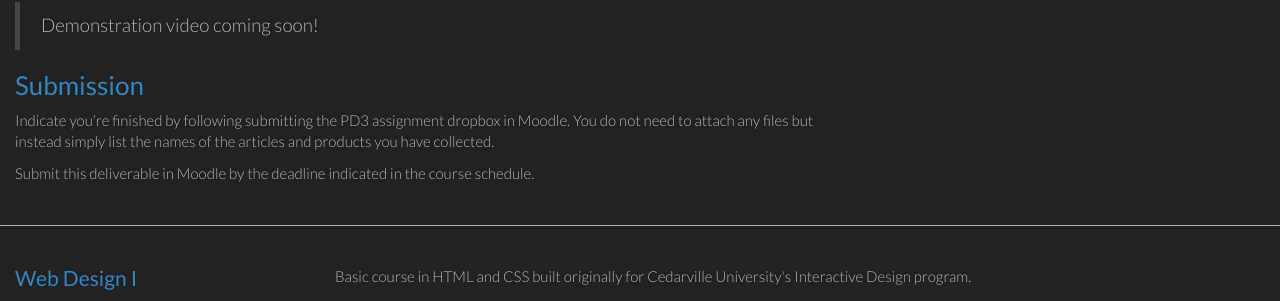
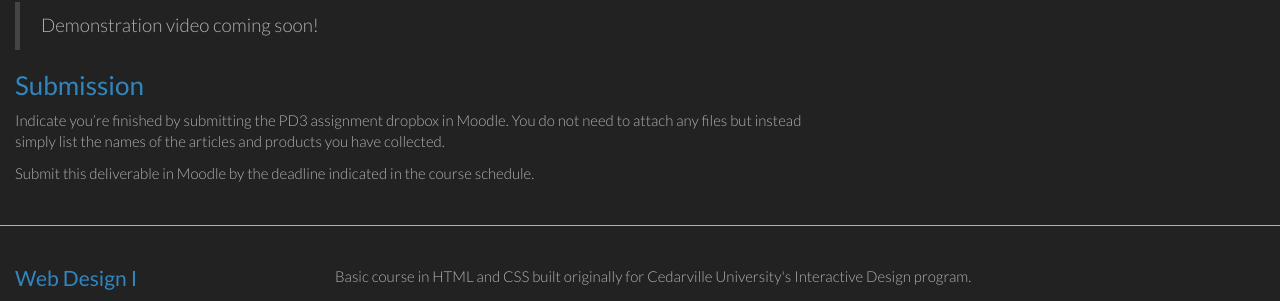
Before and after one commit to philschanely/course-web1, a Jekyll site: the page built from _activities/pd03.md, in a window 1280 px wide. Shown: the part 1181-1482 px from the top of the page. Built offline with Jekyll 4.4.1, drawn with Linux system fonts in a browser that asks for light colours.

Commit message:
Few fixes to content details and links.

```diff
--- a/_activities/pd03.md
+++ b/_activities/pd03.md
@@ -47,6 +47,6 @@
 
 ### Submission
 
-Indicate you’re finished by following submitting the PD3 assignment dropbox in Moodle. You do not need to attach any files but instead simply list the names of the articles and products you have collected.
+Indicate you’re finished by submitting the PD3 assignment dropbox in Moodle. You do not need to attach any files but instead simply list the names of the articles and products you have collected.
 
 Submit this deliverable in Moodle by the deadline indicated in the course schedule.
```
Also changed, not shown: index.md (+19 -19 lines).
